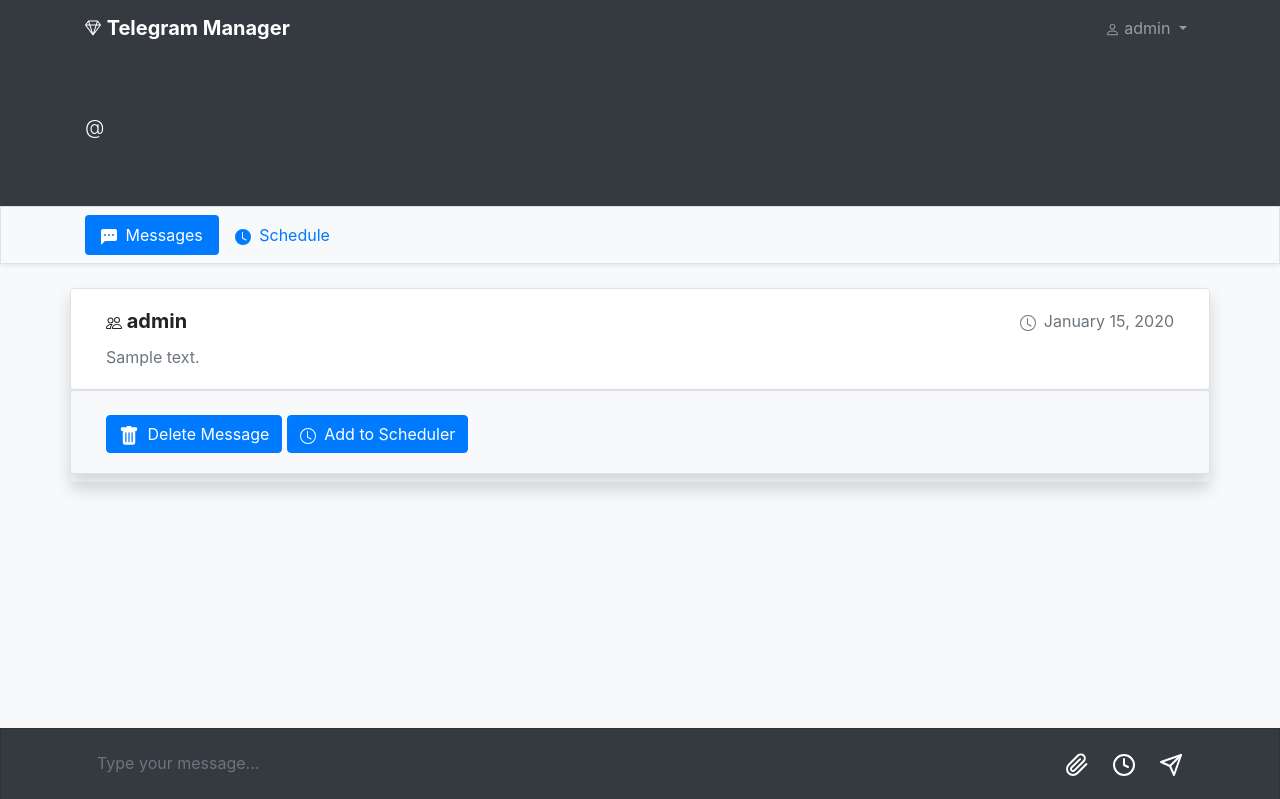
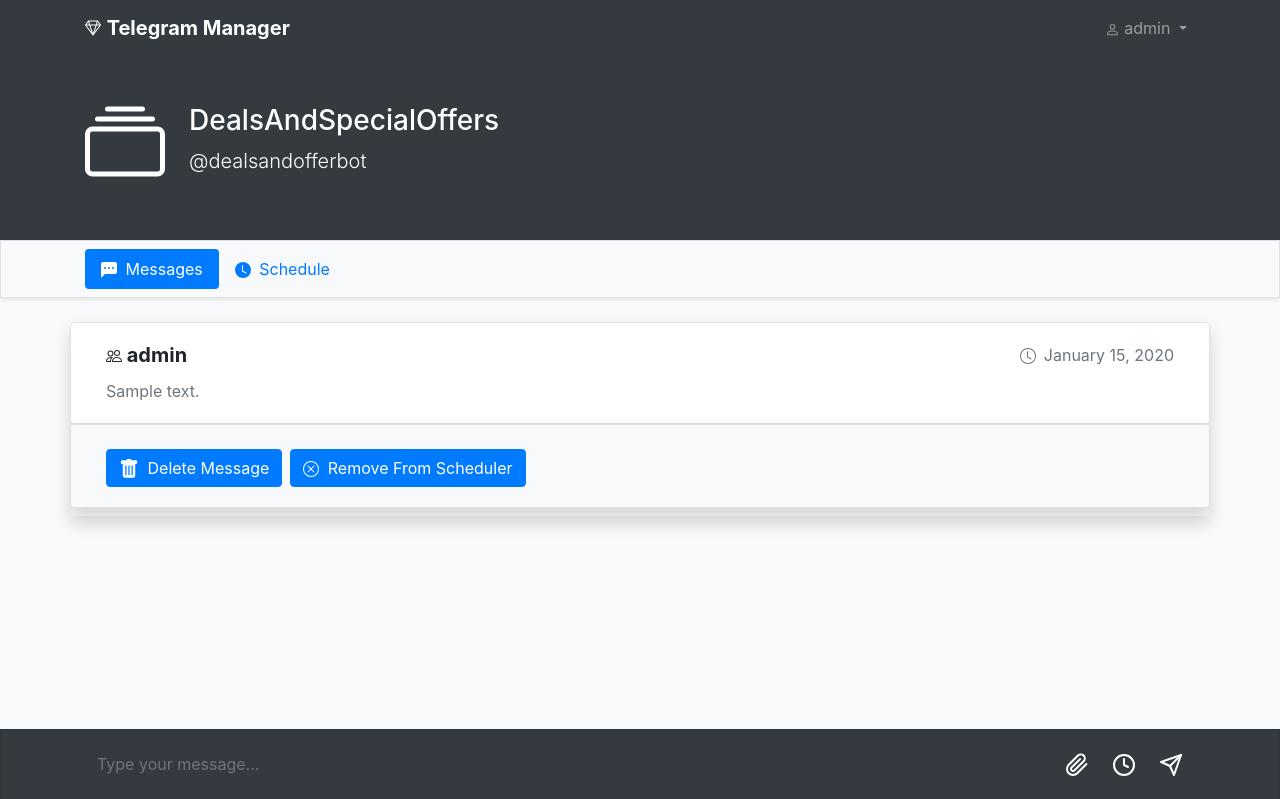
Before and after one commit to likithsai/telegram-downloader, a PHP site: page /info.php?id=1 in a window 1280 px wide. Shown: the top 799 px of the page. Run offline with PHP 8.4, Linux system fonts and the light colour scheme; a user stored in the database is signed in; data comes from the database, SQL or seed files in the repository; tables that the repository leaves empty or names only in its code hold one stand-in row (values such as "Sample post"); data that the repository does not hold is empty; some libraries are stand-ins or nearby versions.

Commit message:
Added remove from scheduler btn

```diff
--- a/info.php
+++ b/info.php
@@ -106,9 +106,16 @@
             </div>
          </nav>
          <section class="jumbotron bg-dark text-white mb-0 p-0 rounded-0">
-            <div class="container py-5">
-                <h3><?php echo (new telegramBot($bot_id))->getMe()["result"]["first_name"]; ?></h3>
-                <p class="lead"><?php echo '@' . (new telegramBot($bot_id))->getMe()["result"]["username"]; ?></p>
+            <div class="container py-5 justify-content-start d-md-flex d-sm-block text-center text-md-left">
+                <div class="d-block mr-md-4 mr-sm-0 mb-4 mb-md-0">
+                    <svg xmlns="http://www.w3.org/2000/svg" width="80" height="80" fill="currentColor" class="bi bi-collection" viewBox="0 0 16 16">
+                        <path d="M2.5 3.5a.5.5 0 0 1 0-1h11a.5.5 0 0 1 0 1h-11zm2-2a.5.5 0 0 1 0-1h7a.5.5 0 0 1 0 1h-7zM0 13a1.5 1.5 0 0 0 1.5 1.5h13A1.5 1.5 0 0 0 16 13V6a1.5 1.5 0 0 0-1.5-1.5h-13A1.5 1.5 0 0 0 0 6v7zm1.5.5A.5.5 0 0 1 1 13V6a.5.5 0 0 1 .5-.5h13a.5.5 0 0 1 .5.5v7a.5.5 0 0 1-.5.5h-13z"></path>
+                    </svg>
+                </div>
+                <div class="d-block">
+                    <h3>DealsAndSpecialOffers</h3>
+                    <p class="lead">@dealsandofferbot</p>
+                </div>
             </div>
         </section>
     </header>
@@ -156,7 +163,7 @@
                                                         </span>
                                                         <span>' . $username . '</span>
                                                     </h5>
-                                                    <p class="card-text text-muted text-small text-truncate">' . $content . '</p>
+                                                    <p class="card-text text-muted text-truncate">' . $content . '</p>
                                                 </div>
                                                 <div class="d-block mt-3 mt-md-0">
                                                     <p class="d-flex justify-content-between align-middle">
@@ -177,15 +184,27 @@
                                         <div class="d-block">
                                             <div class="card-body d-flex justify-content-between align-middle">
                                                 <form method="post" action="<?php echo htmlspecialchars(getURL()); ?>">
-                                                    <button type="submit" name="enable_scheduler" class="btn btn-primary mt-1 col-sm-12 col-md-auto">
+                                                    <button type="submit" name="enable_scheduler" class="btn btn-primary mt-1 col-sm-12 col-md-auto mr-0 mr-md-2">
                                                         <span>
                                                             <svg xmlns="http://www.w3.org/2000/svg" width="20" height="20" fill="currentColor" class="bi bi-trash-fill" viewBox="0 0 16 16">
                                                                 <path d="M2.5 1a1 1 0 0 0-1 1v1a1 1 0 0 0 1 1H3v9a2 2 0 0 0 2 2h6a2 2 0 0 0 2-2V4h.5a1 1 0 0 0 1-1V2a1 1 0 0 0-1-1H10a1 1 0 0 0-1-1H7a1 1 0 0 0-1 1H2.5zm3 4a.5.5 0 0 1 .5.5v7a.5.5 0 0 1-1 0v-7a.5.5 0 0 1 .5-.5zM8 5a.5.5 0 0 1 .5.5v7a.5.5 0 0 1-1 0v-7A.5.5 0 0 1 8 5zm3 .5v7a.5.5 0 0 1-1 0v-7a.5.5 0 0 1 1 0z"/>
                                                             </svg>
                                                         </span>
                                                         <span class="ml-1">Delete Message</span>
-                                                    </button>
-                                                    <button type="submit" name="enable_scheduler" class="btn btn-primary mt-1 col-sm-12 col-md-auto">
+                                                    </button>';
+
+                                                    if($msg['msg_schedule']) {
+                                                        echo '<button type="submit" name="enable_scheduler" class="btn btn-primary mt-1 col-sm-12 col-md-auto">
+                                                            <span>
+                                                                <svg xmlns="http://www.w3.org/2000/svg" width="16" height="16" fill="currentColor" class="bi bi-x-circle" viewBox="0 0 16 16">
+                                                                    <path d="M8 15A7 7 0 1 1 8 1a7 7 0 0 1 0 14zm0 1A8 8 0 1 0 8 0a8 8 0 0 0 0 16z"/>
+                                                                    <path d="M4.646 4.646a.5.5 0 0 1 .708 0L8 7.293l2.646-2.647a.5.5 0 0 1 .708.708L8.707 8l2.647 2.646a.5.5 0 0 1-.708.708L8 8.707l-2.646 2.647a.5.5 0 0 1-.708-.708L7.293 8 4.646 5.354a.5.5 0 0 1 0-.708z"/>
+                                                                </svg>
+                                                            </span>
+                                                            <span class="ml-1">Remove From Scheduler</span>
+                                                        </button>';
+                                                    } else {
+                                                        echo '<button type="submit" name="enable_scheduler" class="btn btn-primary mt-1 col-sm-12 col-md-auto">
                                                             <span>
                                                                 <svg xmlns="http://www.w3.org/2000/svg" width="16" height="16" fill="currentColor" class="bi bi-clock" viewBox="0 0 16 16">
                                                                     <path d="M8 3.5a.5.5 0 0 0-1 0V9a.5.5 0 0 0 .252.434l3.5 2a.5.5 0 0 0 .496-.868L8 8.71V3.5z"/>
@@ -193,8 +212,9 @@
                                                                 </svg>
                                                             </span>
                                                             <span class="ml-1">Add to Scheduler</span>
-                                                    </button>
-                                                </form>
+                                                        </button>';
+                                                    }
+                                                echo '</form>
                                             </div>
                                         </div>
                                     </div>
```
Lines whose indentation alone changed are shown as unchanged.
